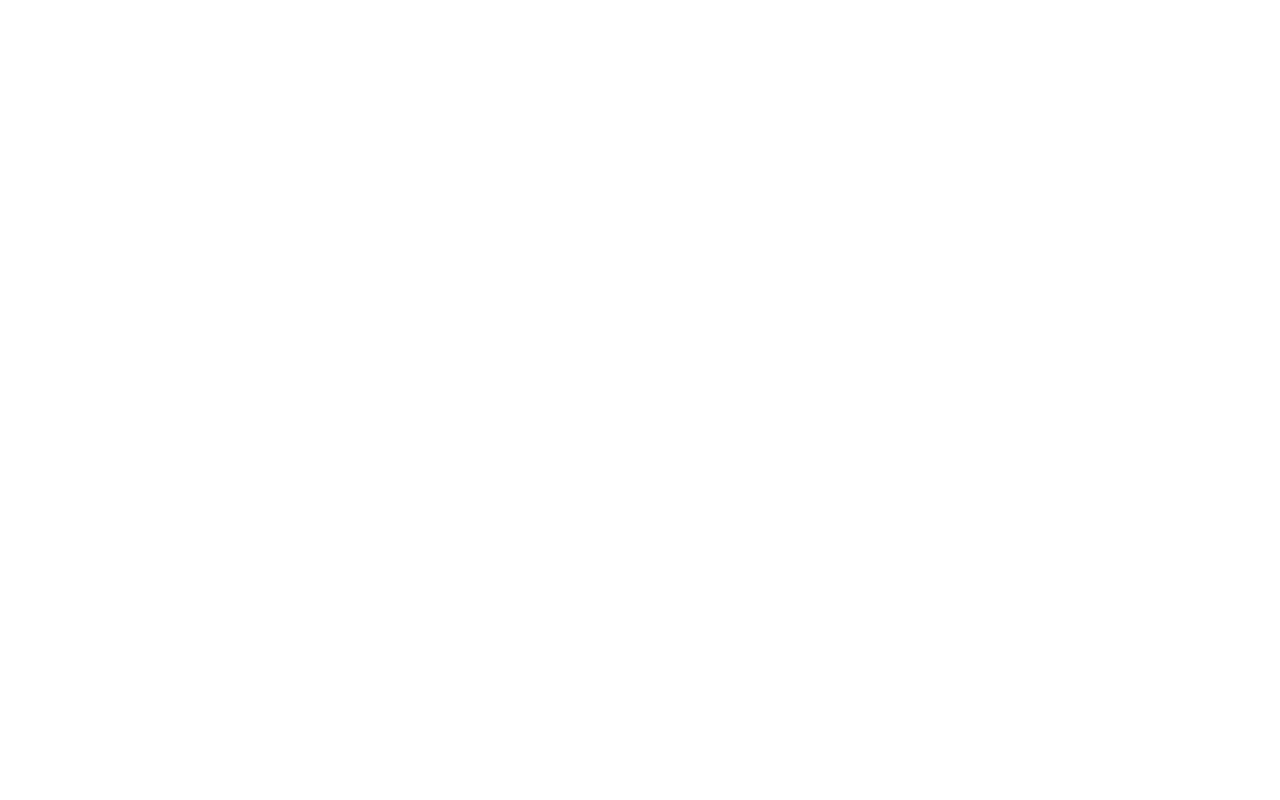
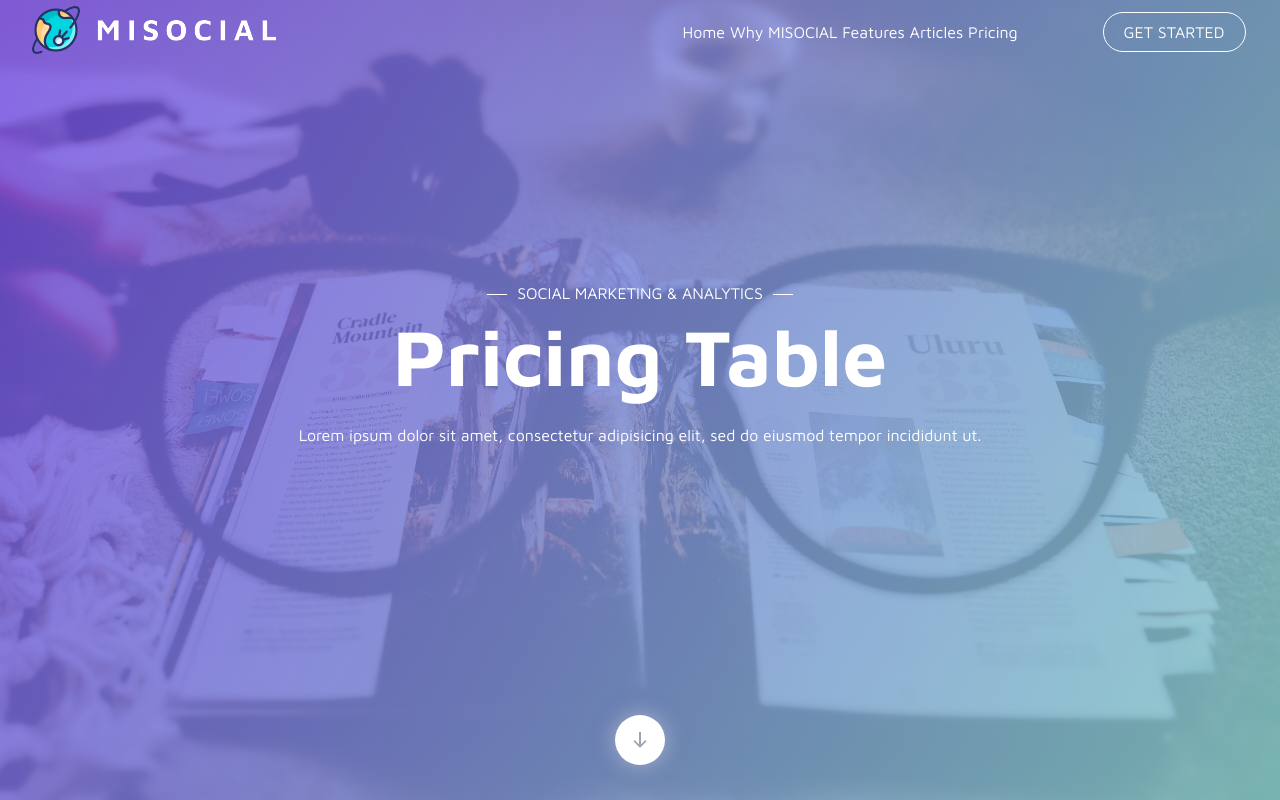
Before and after one commit to makoveychyk/webpractic, a plain HTML site: page flexlending/index.html in a window 1280 px wide. Drawn offline with Linux system fonts and the light colour scheme.

Commit message:
done leng header

```diff
--- a/flexlending/css/style.css
+++ b/flexlending/css/style.css
@@ -0,0 +1,115 @@
+*{
+    box-sizing: border-box;
+}
+*:before, *:after{
+    box-sizing: border-box;
+}
+body{
+    margin: 0;
+    font-family: 'Maven Pro', sans-serif;
+}
+.main{
+    height: 100vh;
+    min-height: 600px;
+    background: url(../img/main-bg.jpg) no-repeat center;
+    background-size: cover;
+    position: relative;
+    display: flex;
+    flex-direction: column;
+    justify-content: space-between;
+    align-items: center;
+    color: #fff;
+}
+.main-overlay{
+    background-image: -moz-linear-gradient( 150deg, rgb(136,211,206) 0%, rgb(110,69,226) 100%);
+    background-image: -webkit-linear-gradient( 150deg, rgb(136,211,206) 0%, rgb(110,69,226) 100%);
+    background-image: -ms-linear-gradient( 150deg, rgb(136,211,206) 0%, rgb(110,69,226) 100%);
+    position: absolute;
+    left: 0;
+    top: 0;
+    width: 100%;
+    height: 100%;
+    z-index: 0;
+    opacity: 0.8;
+}
+.header{
+    display: flex;
+    height: 8vh;
+    align-items: center;
+    justify-content: space-between;
+    position: relative;
+    z-index: 2;
+    width: 95%;
+
+}
+.menu{
+    width: 50%;
+}
+.menu ul{
+    display: flex;
+    justify-content: space-around;
+    list-style: none;
+}
+.menu-link{
+    text-decoration: none;
+    color: #fff;
+}
+.get-started-btn{
+    margin-left: 80px;
+    border: 1px solid #fff;
+    padding: 10px 20px;
+    border-radius: 100px;
+    text-transform: uppercase;
+}
+.main-text{
+    display: flex;
+    flex-direction: column;
+    justify-content: center;
+    align-items: center;
+    position: relative;
+    z-index: 2;
+    text-align: center;
+}
+.main-text h1{
+    margin: 0.5rem;
+    font-size: 80px;
+}
+.main-text span{
+    display: inline-block;
+}
+.main-text span::after{
+    display: inline-block;
+    width: 20px;
+    height: 1px;
+    background-color: #fff;
+    content: '';
+    vertical-align: middle;
+    margin-left: 10px;
+}
+.main-text span::before{
+    display: inline-block;
+    width: 20px;
+    height: 1px;
+    background-color: #fff;
+    content: '';
+    vertical-align: middle;
+    margin-right: 10px;
+}
+.main-arrow{
+    display: flex;
+    height: 15vh;
+    justify-content: center;
+    align-items: center;
+    position: relative;
+    z-index: 2;
+
+}
+.arrow-down{
+    width: 50px;
+    height: 50px;
+    border-radius: 50%;
+    text-align: center;
+    background-color: #fff;
+    line-height: 55px;
+    box-shadow: 0px 0px 18.69px 2.31px rgba(204, 204, 223, 0.5);
+}
--- a/flexlending/index.html
+++ b/flexlending/index.html
@@ -4,12 +4,39 @@
     <meta charset="UTF-8">
     <meta name="viewport" content="width=device-width, initial-scale=1.0">
     <meta http-equiv="X-UA-Compatible" content="ie=edge">
-    <title>Flex Slider</title>
-
+    <title>Flex Lending</title>
+    <link href="https://fonts.googleapis.com/css?family=Maven+Pro:400,500,700,900" rel="stylesheet">
     <link rel="stylesheet" href="css/style.css">
     <link rel="stylesheet" href="css/normalize.css">
 </head>
 <body>
-
+    <div class="main">
+        <div class="main-overlay"></div>
+        <div class="header">
+            <div class="logo">
+                <img src="img/logo.png" alt="logo">
+            </div>
+            <div class="menu">
+                <ul>
+                    <li><a href="#" class="menu-link">Home</a></li>
+                    <li><a href="#" class="menu-link">Why MISOCIAL</a></li>
+                    <li><a href="#" class="menu-link">Features</a></li>
+                    <li><a href="#" class="menu-link">Articles</a></li>
+                    <li><a href="#" class="menu-link">Pricing</a></li>
+                    <li><a href="#" class="menu-link get-started-btn">get started</a></li>
+                </ul>
+            </div>
+        </div>
+        <div class="main-text">
+            <span>SOCIAL MARKETING & ANALYTICS</span>
+            <h1>Pricing Table</h1>
+            <p>Lorem ipsum dolor sit amet, consectetur adipisicing elit, sed do eiusmod tempor incididunt ut.</p>
+        </div>
+        <a href="#" class="main-arrow">
+            <div class="arrow-down">
+                <img src="img/arrow.png" alt="down">
+            </div>
+        </a>
+    </div>
 </body>
 </html>
```
Also changed, not shown: flexlending/img/arrow.png (added), flexlending/img/logo.png (added), flexlending/img/main-bg.jpg (added).
